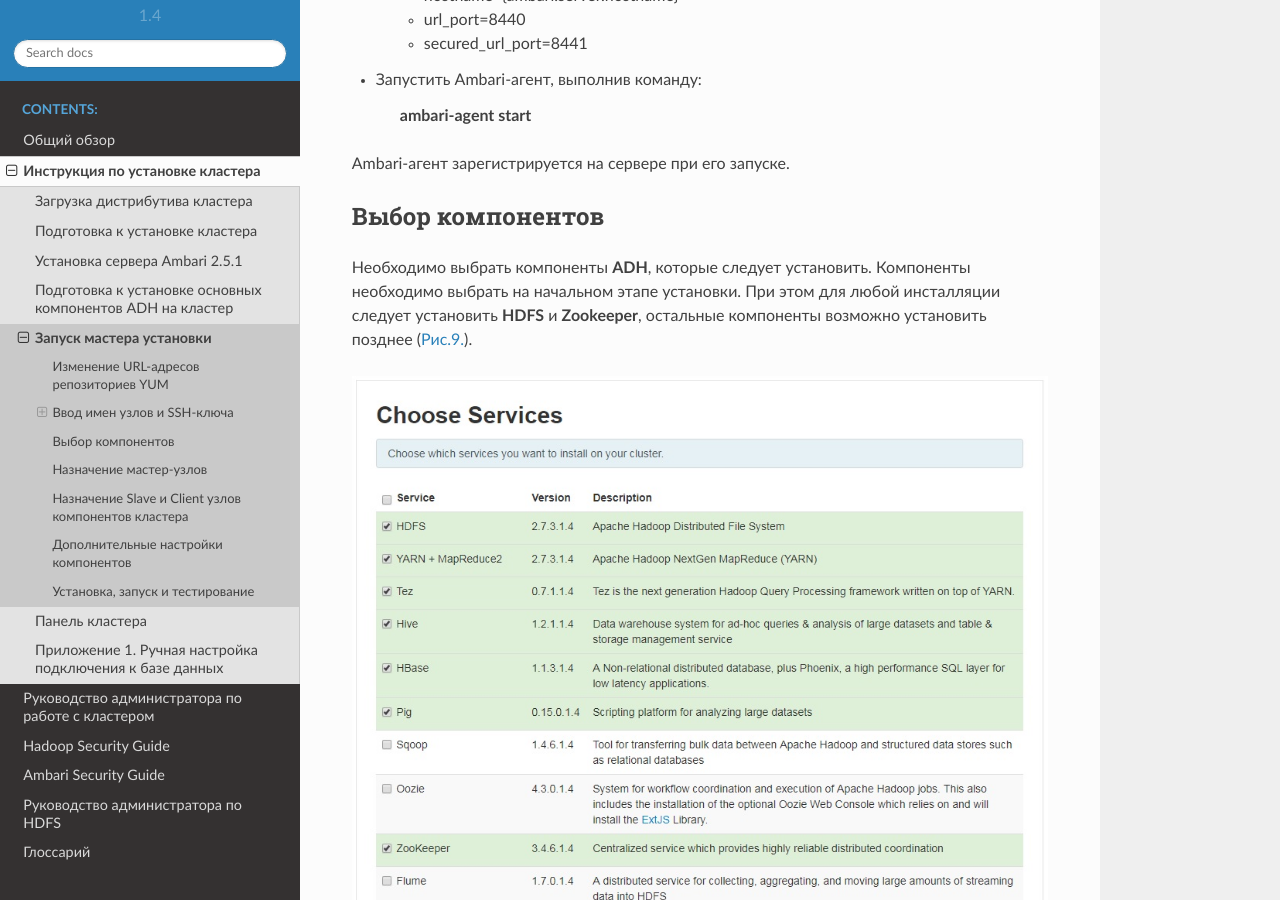
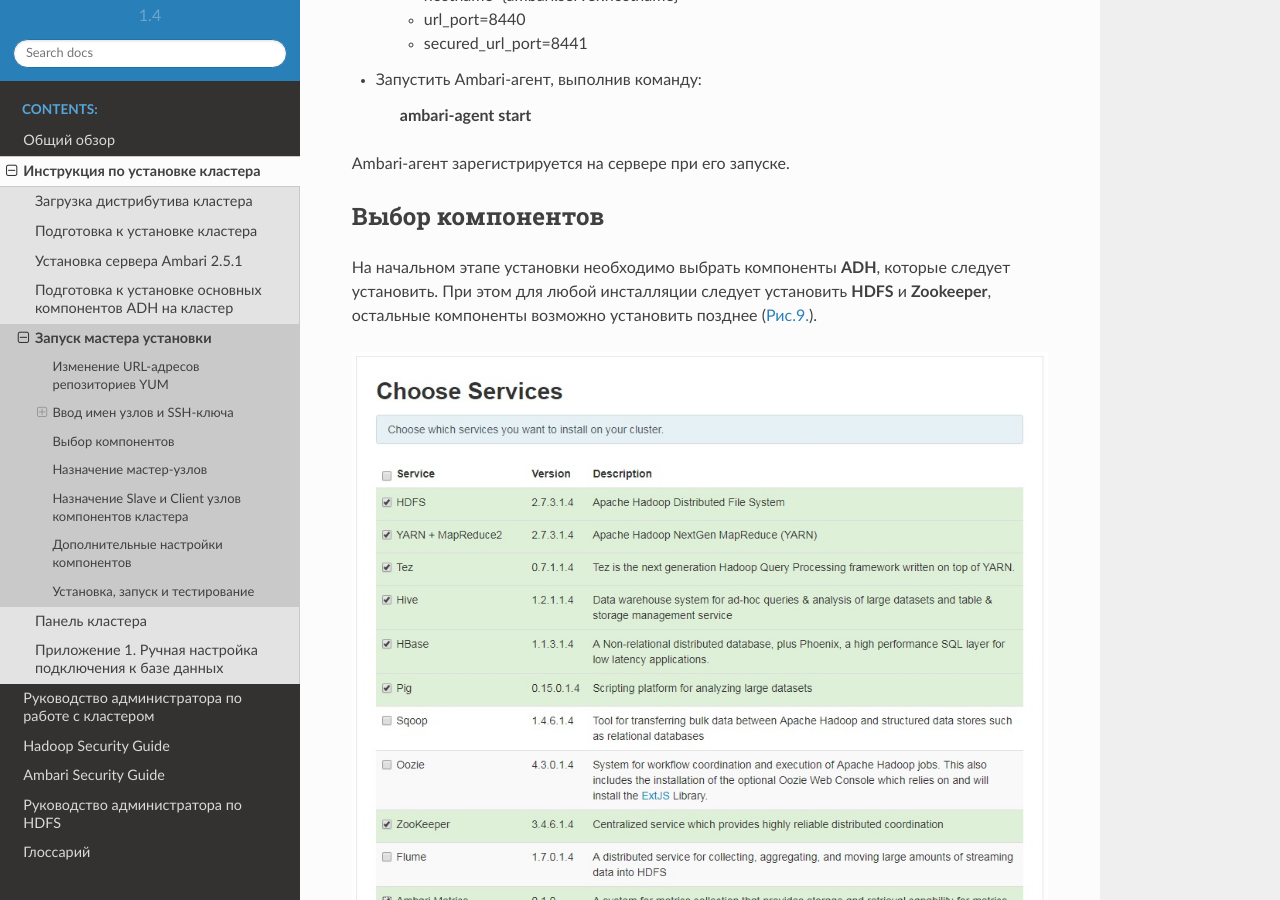
Before and after one commit to arenadata/docs_adps, a Sphinx documentation site: the page built from source/install/master.rst, in a window 1280 px wide and 900 px high, scrolled down 2680 px. Built offline with Sphinx 7.4.7 and the Read the Docs theme 2.0.0, drawn with Linux system fonts in a browser that asks for light colours.

Commit message:
Update master.rst

```diff
--- a/source/install/master.rst
+++ b/source/install/master.rst
@@ -90,7 +90,7 @@
 Выбор компонентов
 ^^^^^^^^^^^^^^^^^
 
-Необходимо выбрать компоненты **ADH**, которые следует установить. Компоненты необходимо выбрать на начальном этапе установки. При этом для любой инсталляции следует установить **HDFS** и **Zookeeper**, остальные компоненты возможно установить позднее (:ref:`Рис.9.<install-img-8>`).
+На начальном этапе установки необходимо выбрать компоненты **ADH**, которые следует установить. При этом для любой инсталляции следует установить **HDFS** и **Zookeeper**, остальные компоненты возможно установить позднее (:ref:`Рис.9.<install-img-8>`).
 
 .. _install-img-8:
 
```
